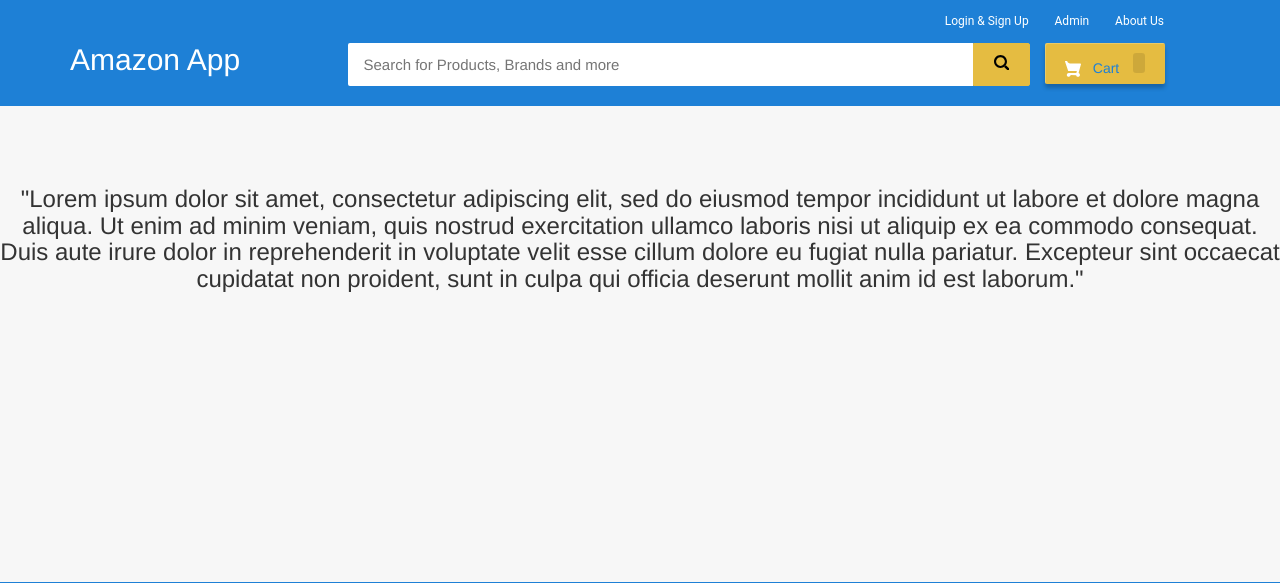
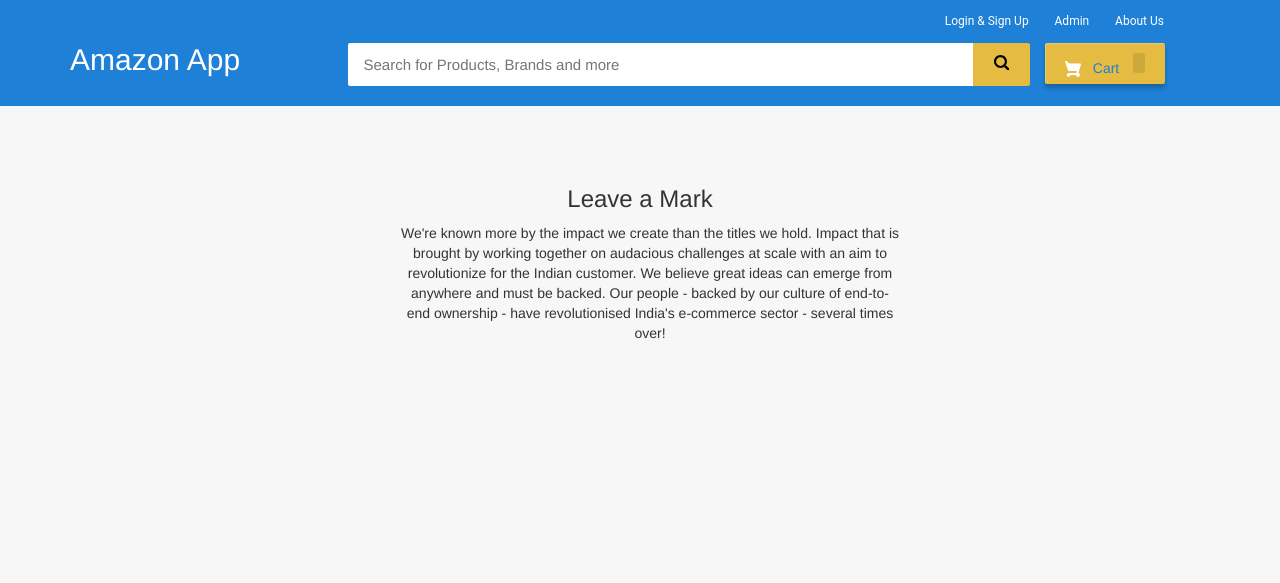
Before and after one commit to GeethaVaishnavi/Project, a Django app: template templates/ecom/aboutus2.html in a window 1280 px wide. Shown: the top 583 px of the page. Run offline with Django 3.2, Linux system fonts and the light colour scheme; the template is opened without the code that fills it, so the values that code supplies are empty; some libraries are stand-ins or nearby versions.

Commit message:
About changes

```diff
--- a/templates/ecom/aboutus2.html
+++ b/templates/ecom/aboutus2.html
@@ -20,12 +20,22 @@
     {% include "ecom/navbar.html" %}
   {%endif%}
   <br><br><br>
-<h3 style="text-align:center;">"Lorem ipsum dolor sit amet, consectetur adipiscing elit, sed do eiusmod tempor incididunt ut labore et dolore magna aliqua. Ut enim ad minim veniam, quis nostrud exercitation ullamco laboris nisi ut aliquip ex ea commodo consequat. Duis aute irure dolor in reprehenderit in voluptate velit esse cillum dolore eu fugiat nulla pariatur. Excepteur sint occaecat cupidatat non proident, sunt in culpa qui officia deserunt mollit anim id est laborum." </h3>
+<h3 style="text-align:center;"> Leave a Mark </h3>
+<div style="width: 500px;margin-left: 400px;">
+<p>We're known more by the impact we create
+  than the titles we hold. Impact that is brought by
+  working together on audacious challenges at scale
+  with an aim to revolutionize for the Indian customer.
+  We believe great ideas can emerge from anywhere
+  and must be backed. Our people - backed by our
+  culture of end-to-end ownership - have revolutionised
+  India's e-commerce sector - several times over!</p>
+</div>
 <br><br><br><br><br><br><br><br><br><br><br><br><br><br>
   {% include "ecom/footer.html" %}
 </body>
 <!--
-developed By : Vaishnavi
+developed By : Vaishnavi.Malisetty
 -->
 
 </html>
```
Also changed, not shown: db.sqlite3.
